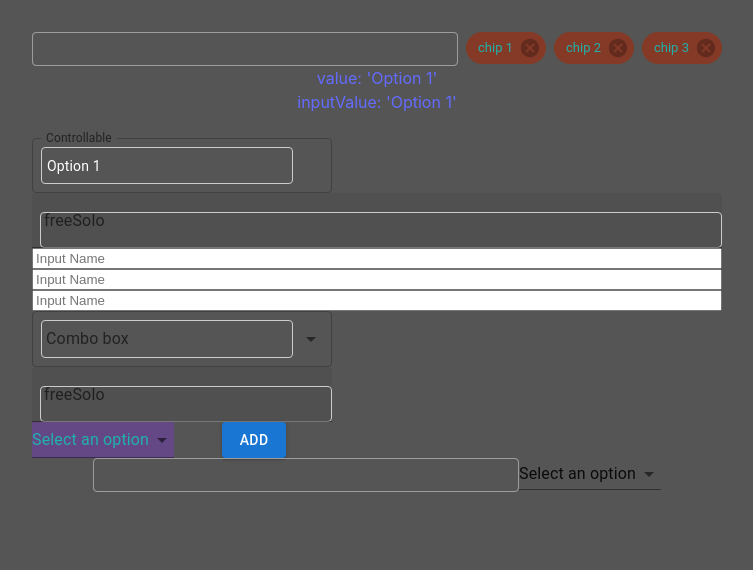
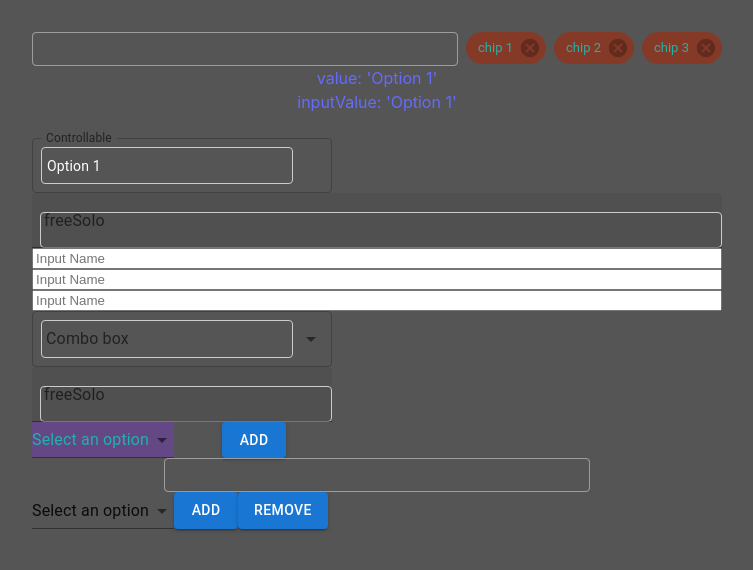
Before and after one commit to talesrune/rhf-demo, a React (Vite) app: page / in a window 1280 px wide. Shown: the top 570 px of the page, without its empty margins (263-1016 px from the left). Built offline with nearby package versions, Linux system fonts and the light colour scheme.

Commit message:
new method, controller, not rendering properly without useFieldArray

```diff
--- a/src/components/Controller2.tsx
+++ b/src/components/Controller2.tsx
@@ -59,9 +59,10 @@ const daList = [
 ]
 
 export const Controller2 = () => {
-  const { register, getValues, handleSubmit, control } = useForm<FormValues>({
+  const { register, setValue:setDecisionValue, getValues, handleSubmit, control } = useForm<FormValues>({
     defaultValues: {
       decisionList: ['test'],
+      decisionList2: ['test2'],
       test:0
     }
   });
@@ -291,6 +292,9 @@ export const Controller2 = () => {
           <TextField
             value={currentSelection}
           />
+          {
+            decisionFields2.map((chipName2, k) =>
+              <Stack direction='row' key={k}>
               <NativeSelect
                 //{(typeof value3 === 'object') ?value3[1].label:'hi'}
                 onChange={(e) => {
@@ -298,12 +302,13 @@ export const Controller2 = () => {
                   var help = JSON.parse(e.target.value)
                   console.log(help)
 
-              oc_controller({[help.index] : help})//update controller values
+                  //oc_controller({[help.index]:help})//update controller values
+                  setDecisionValue(`decisionList2.${help.index}`, help)
                   //oc_value = help.label//update UI
                   setSelection(help.label)
-              console.log(oc_controller)
+                  //console.log(oc_controller)
                   //console.log(value3[1].label + "hi")
-              value3 = help.label
+                  //value3 = help.label
                   console.log(typeof value3)
                   console.log('end')
                   //help
@@ -318,7 +323,7 @@ export const Controller2 = () => {
                   //console.log("hi")
                   return <option key={obj.id}
                                 value={JSON.stringify({
-                                index: 1,
+                                    index: k,
                                     id: obj.id,
                                     label: obj.title,
                                     type: obj.type
@@ -328,6 +333,16 @@ export const Controller2 = () => {
                 })
               }
               </NativeSelect>
+              {/* (k==decisionFields2.length-1) &&  */}
+              {/* (decisionFields2.length>1 && k==decisionFields2.length-1) &&  */}
+              {(k==decisionFields2.length-1) && <Button variant='contained' onClick={()=>{console.log('done'); setDecisionValue(`decisionList2.${k+1}`, "bruh");}}>Add</Button>}
+              {<Button variant='contained'
+                onClick={()=>{
+                  decisionFields2.splice(k,1);
+                }}>Remove</Button>}
+              </Stack>
+            )
+          }
           </Box>
         )}
 
```
Lines whose indentation alone changed are shown as unchanged.
